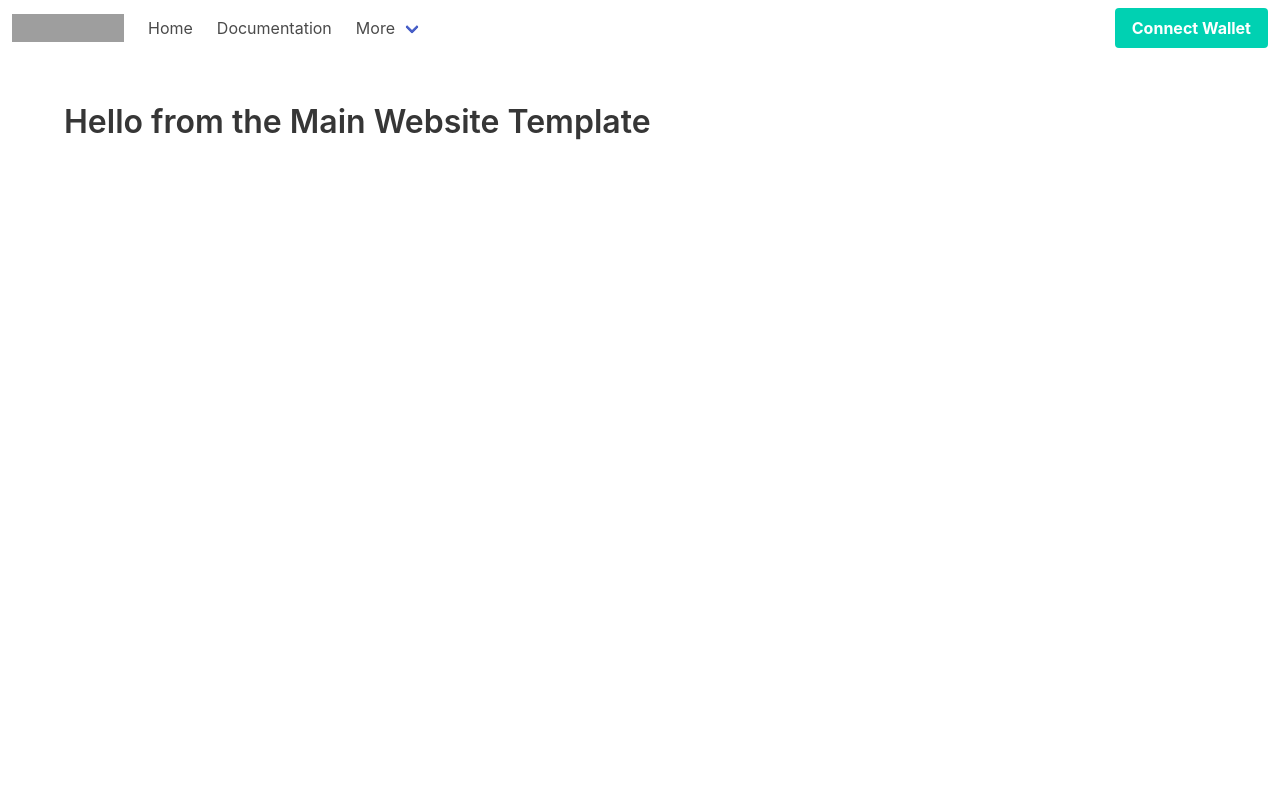
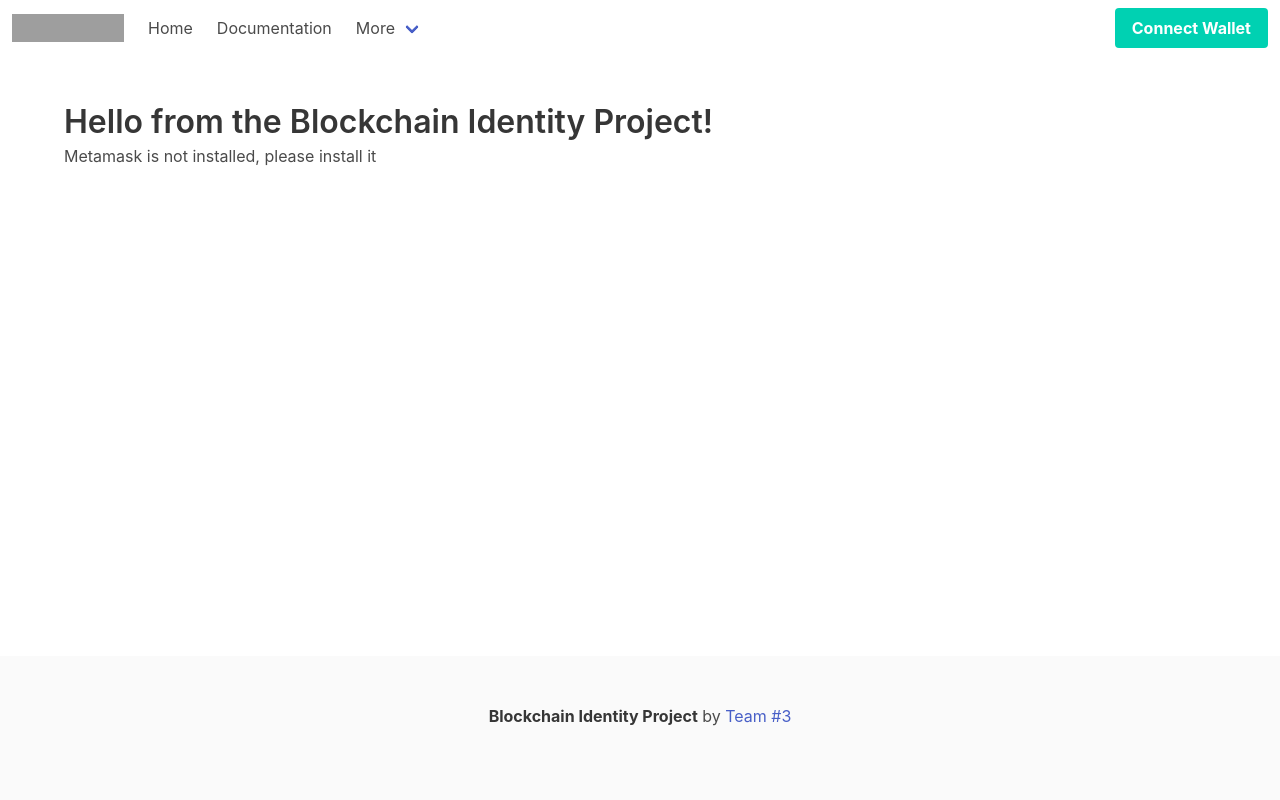
Before and after one commit to rrmangum/blockchain_credentials, a Flask app: page / in a window 1280 px wide. Run offline with Flask 2, Linux system fonts and the light colour scheme; grey boxes are pictures that could not be loaded.

Commit message:
added wallet connectivity to base.html template

```diff
--- a/flaskapp/app/main/templates/main/index.html
+++ b/flaskapp/app/main/templates/main/index.html
@@ -1,6 +1,6 @@
 {% extends 'base.html' %}
 {% block title%}Home Page{% endblock %}
 {% block heading %}
-    <subtitle>Hello from the Main Website Template</subtitle>
+    <subtitle>Hello from the Blockchain Identity Project!</subtitle>
 {% endblock %}
 {% block content %}{% endblock %}
--- a/flaskapp/app/templates/base.html
+++ b/flaskapp/app/templates/base.html
@@ -52,7 +52,7 @@
     <div class="navbar-end">
       <div class="navbar-item">
         <div class="buttons">
-          <a class="button is-primary">
+          <a class="button is-primary" id="connectWallet" onclick="">
             <strong>Connect Wallet</strong>
           </a>
         </div>
@@ -68,11 +68,78 @@
           <p class="subtitle">
             {% block content%}
 
+
             {% endblock%}
           </p>
+          <p id="walletAddress"></p>
+          <p id="walletBalance"></p>
+
         </div>
       </section>
 
+    <script type="text/javascript">
+      window.walletAddress = null
+      const connectWallet = document.getElementById("connectWallet")
+      const walletAddress = document.getElementById("walletAddress")
+      const walletBalance = document.getElementById("walletBalance")
 
+      function checkInstalled() {
+        if (typeof window.ethereum == 'undefined') {
+          walletAddress.innerText = "Metamask is not installed, please install it"
+          connectWallet.classList.remove()
+          connectWallet.classList.add()
+          return false
+        }
+        connectWallet.addEventListener('click', connectWalletWithMetamask)
+      }
+
+      async function connectWalletWithMetamask() {
+        const accounts = await window.ethereum.request({ method: 'eth_requestAccounts' })
+        .catch((e) => {
+          console.error(e.message)
+          return
+        })
+        if (!accounts) { return }
+
+        window.walletAddress = accounts[0]
+        walletAddress.innerText = window.walletAddress
+
+        connectWallet.innerText = "Disconnect Wallet"
+        connectWallet.removeEventListener('click', connectWalletWithMetamask)
+        setTimeout(() => {
+          connectWallet.addEventListener('click', signOutOfMetamask)
+        }, 200)
+      }
+
+      function signOutOfMetamask() {
+        window.walletAddress = null
+        walletAddress.innerText = ''
+        connectWallet.innerText = 'Connect Wallet'
+
+        connectWallet.removeEventListener('click', signOutOfMetamask)
+        setTimeout(() => {
+          connectWallet.addEventListener('click', connectWalletWithMetamask)
+        }, 200)
+      }
+
+      window.addEventListener('DOMContentLoaded', () => {
+        checkInstalled()
+      });
+    </script>
 </body>
+<footer class="footer">
+  <div class="content has-text-centered">
+    <p>
+      <strong>Blockchain Identity Project</strong> by <a href="https://github.com/rrmangum/blockchain_identity">Team #3</a>
+    </p>
+  </div>
+</footer>
 </html>
+<style>
+  .footer {
+    position: fixed;
+    bottom: 0;
+    width: 100%;
+    height: 20px;
+ }
+</style>
```
